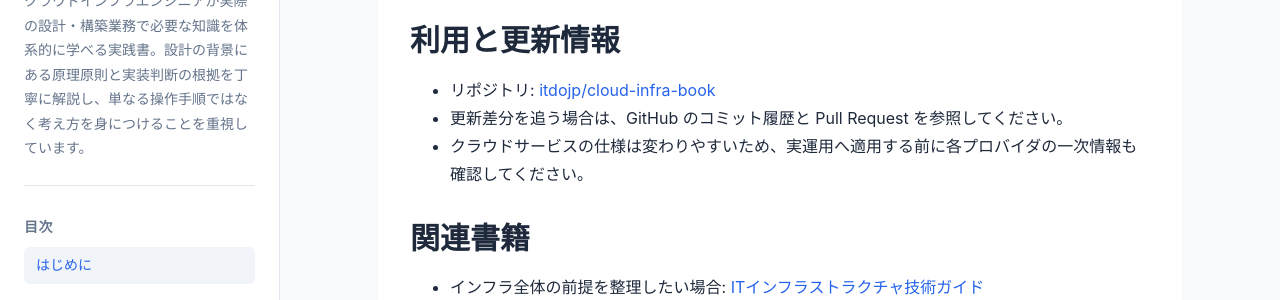
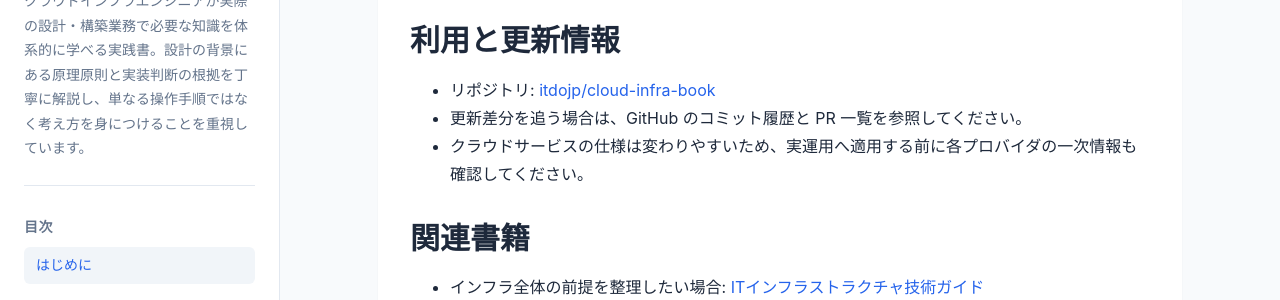
Before and after one commit to itdojp/cloud-infra-book, a Jekyll site: the page built from docs/index.md, in a window 1280 px wide and 900 px high, scrolled down 2565 px. Shown: the part 152-452 px from the top of the window. Built offline with Jekyll 4.4.1, drawn with Linux system fonts in a browser that asks for light colours.

Commit message:
docs: use PR list label on top page (#127)

```diff
--- a/docs/index.md
+++ b/docs/index.md
@@ -79,7 +79,7 @@ title: "クラウドインフラ設計・構築ガイド"
 ## 利用と更新情報
 
 - リポジトリ: [itdojp/cloud-infra-book](https://github.com/itdojp/cloud-infra-book)
-- 更新差分を追う場合は、GitHub のコミット履歴と Pull Request を参照してください。
+- 更新差分を追う場合は、GitHub のコミット履歴と PR 一覧を参照してください。
 - クラウドサービスの仕様は変わりやすいため、実運用へ適用する前に各プロバイダの一次情報も確認してください。
 
 ## 関連書籍
```
